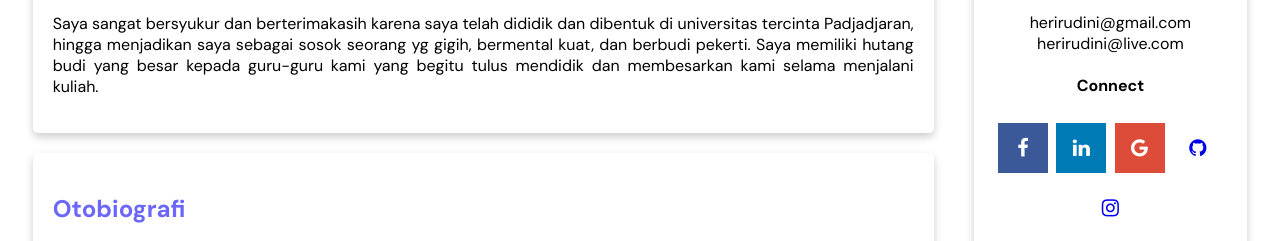
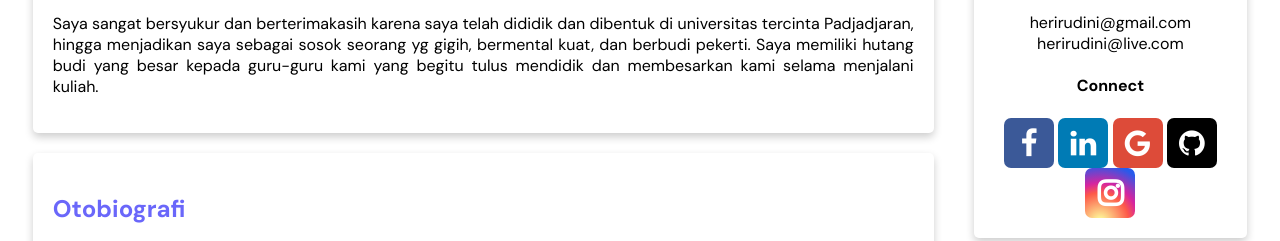
Before and after one commit to herirudini/herirudini.github.io, a plain HTML site: page index.html in a window 1280 px wide. Shown: the part 659-900 px from the top of the page. Drawn offline with Linux system fonts and the light colour scheme.

Commit message:
Update style.css
Forget to styling the new social button
Lol :p

```diff
--- a/style.css
+++ b/style.css
@@ -128,12 +128,18 @@ body {
 	}
 
 		.fa {
-			padding: 15px;
-			font-size: 20px;
+			padding: 10px;
+			font-size: 30px;
 			width: 50px;
 			text-align: center;
 			text-decoration: none;
-			margin: 5px 2px;
+			margin: 0;
+			border-radius: 7px;
+		}
+
+		.fa-bars {
+			font-size: inherit;
+			border-radius: 0;
 		}
 
 		.fa-facebook {
@@ -149,6 +155,18 @@ body {
 		.fa-linkedin {
   			background: #007bb5;
   			color: white;
+		}
+
+		.fa-github {
+			background: black;
+			color: white;
+		}
+
+		.fa-instagram {
+			background: #d6249f;
+			background: radial-gradient(circle at 30% 107%, #fdf497 0%, #fdf497 5%, #fd5949 45%,#d6249f 60%,#285AEB 90%);;
+			color: white;
+			font-weight: bolder;
 		}
 
 	footer {
```
